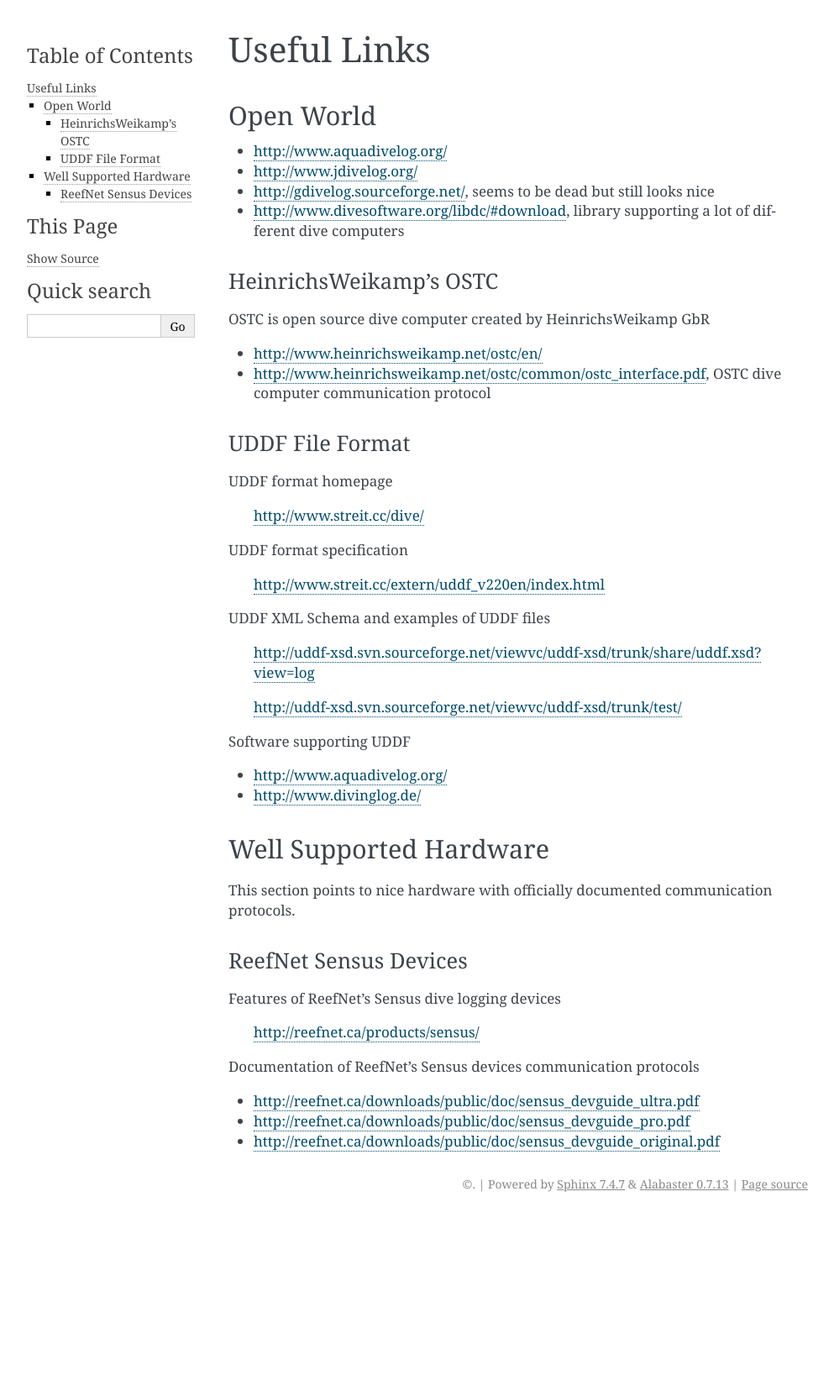
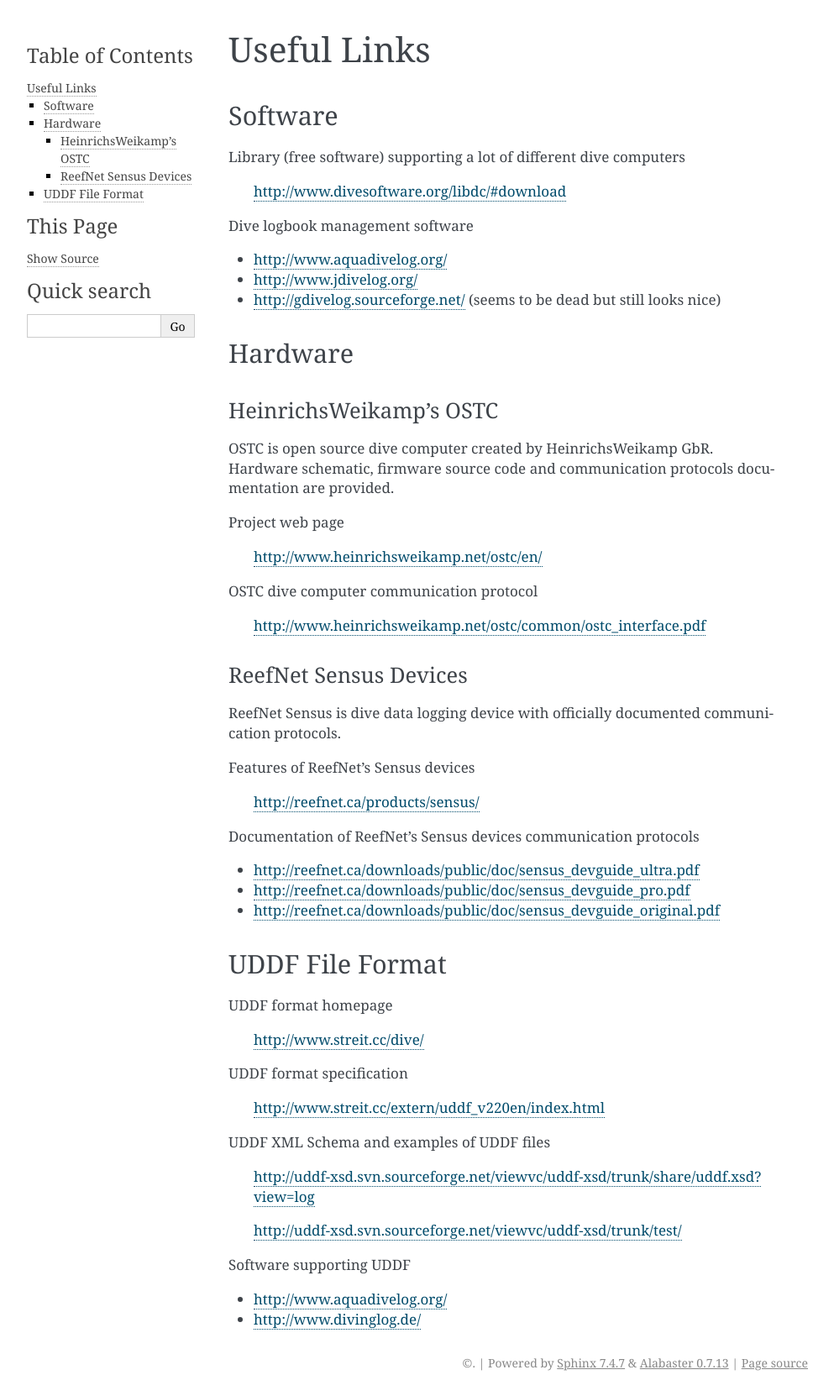
Before and after one commit to gitGNU/gnu_kenozooid, a Sphinx documentation site: the page built from doc/links.txt, in a window 1280 px wide. Shown: the whole page at 84% size, without its empty margins (148-1141 px from the left). Built offline with Sphinx 7.4.7, drawn with Linux system fonts in a browser that asks for light colours; before the commit the page ends 1449 px from its top, so only the background shows below that.

Commit message:
- links section of documentation improvements

```diff
--- a/doc/links.txt
+++ b/doc/links.txt
@@ -1,24 +1,51 @@
 Useful Links
 ============
+Software
+--------
+Library (free software) supporting a lot of different dive computers
 
-Open World
-----------
+    http://www.divesoftware.org/libdc/#download
+
+Dive logbook management software
+
 - http://www.aquadivelog.org/
 - http://www.jdivelog.org/
-- http://gdivelog.sourceforge.net/, seems to be dead but still looks nice
-- http://www.divesoftware.org/libdc/#download, library supporting a lot of
-  different dive computers
+- http://gdivelog.sourceforge.net/ (seems to be dead but still looks nice)
 
+Hardware
+--------
 HeinrichsWeikamp's OSTC
 ^^^^^^^^^^^^^^^^^^^^^^^
-OSTC is open source dive computer created by HeinrichsWeikamp GbR
+OSTC is open source dive computer created by HeinrichsWeikamp GbR. Hardware
+schematic, firmware source code and communication protocols documentation
+are provided.
 
-- http://www.heinrichsweikamp.net/ostc/en/
-- http://www.heinrichsweikamp.net/ostc/common/ostc_interface.pdf, OSTC dive
-  computer communication protocol
+Project web page
+
+    http://www.heinrichsweikamp.net/ostc/en/
+
+OSTC dive computer communication protocol
+
+    http://www.heinrichsweikamp.net/ostc/common/ostc_interface.pdf
+
+ReefNet Sensus Devices
+^^^^^^^^^^^^^^^^^^^^^^
+ReefNet Sensus is dive data logging device with officially documented
+communication protocols.
+
+Features of ReefNet's Sensus devices
+
+    http://reefnet.ca/products/sensus/
+
+Documentation of ReefNet's Sensus devices communication protocols
+
+- http://reefnet.ca/downloads/public/doc/sensus_devguide_ultra.pdf
+- http://reefnet.ca/downloads/public/doc/sensus_devguide_pro.pdf
+- http://reefnet.ca/downloads/public/doc/sensus_devguide_original.pdf
+
 
 UDDF File Format
-^^^^^^^^^^^^^^^^
+----------------
 UDDF format homepage
 
     http://www.streit.cc/dive/
@@ -37,20 +64,3 @@
 
 - http://www.aquadivelog.org/
 - http://www.divinglog.de/
-
-Well Supported Hardware
------------------------
-This section points to nice hardware with officially documented
-communication protocols.
-
-ReefNet Sensus Devices
-^^^^^^^^^^^^^^^^^^^^^^
-Features of ReefNet's Sensus dive logging devices
-
-    http://reefnet.ca/products/sensus/
-
-Documentation of ReefNet's Sensus devices communication protocols
-
-- http://reefnet.ca/downloads/public/doc/sensus_devguide_ultra.pdf
-- http://reefnet.ca/downloads/public/doc/sensus_devguide_pro.pdf
-- http://reefnet.ca/downloads/public/doc/sensus_devguide_original.pdf
```
